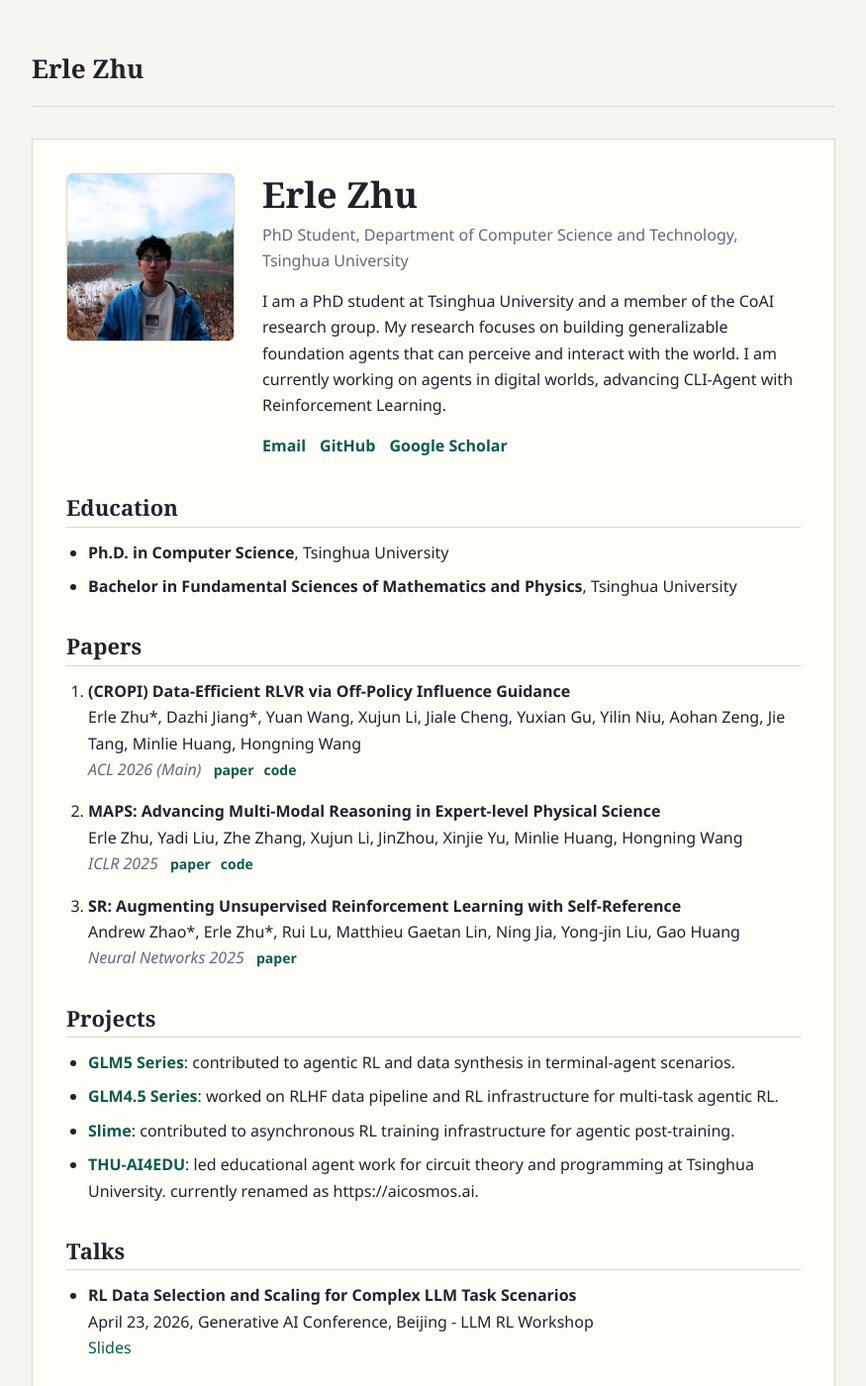
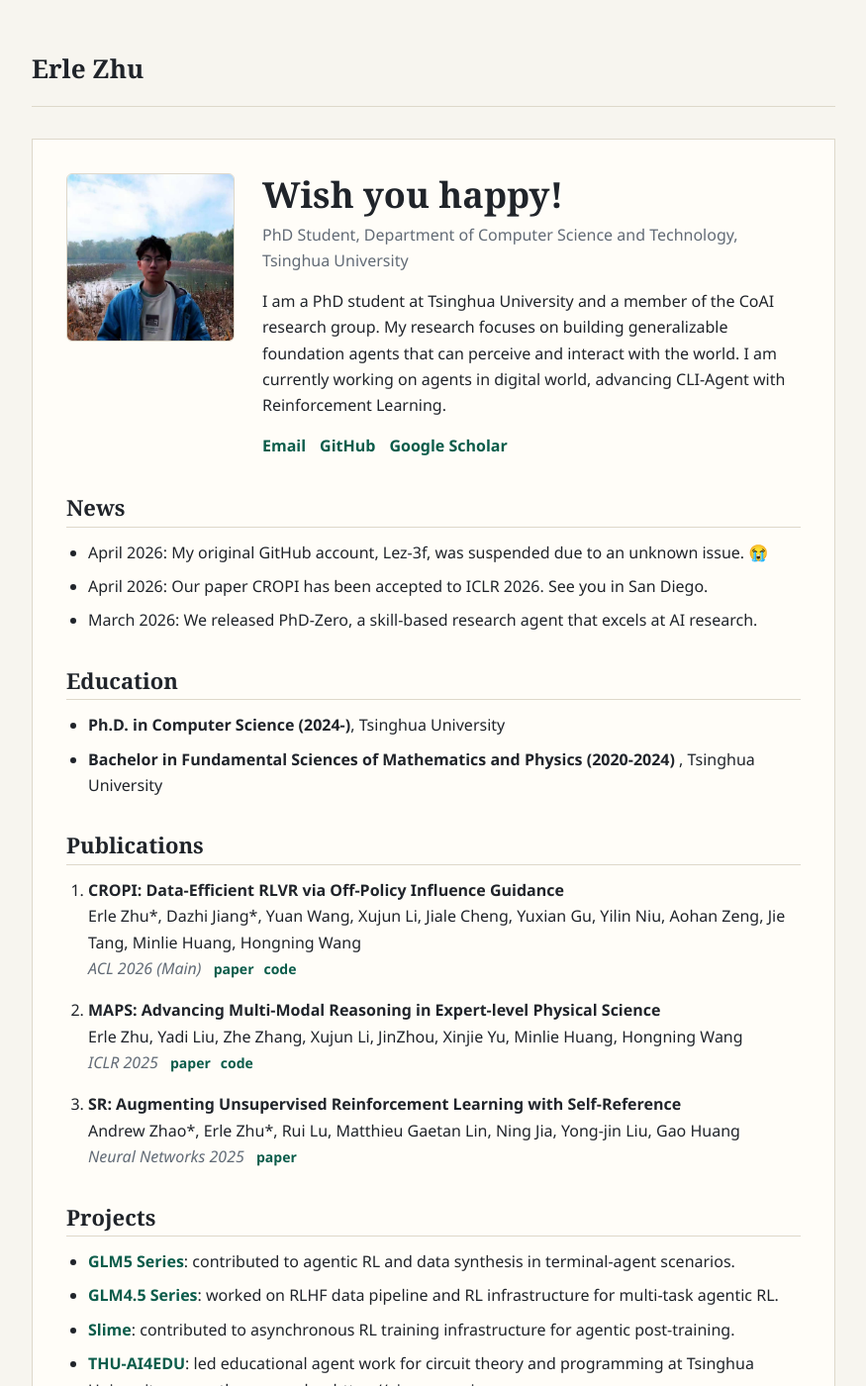
Before and after one commit to erlezhu02/erlezhu02.github.io, a Jekyll site: the page built from index.md, in a window 1280 px wide and 1400 px high. Shown: the whole window at 99% size, without its empty margins (202-1077 px from the left). Built offline with Jekyll 4.4.1, drawn with Linux system fonts in a browser that asks for light colours.

Commit message:
Update homepage news and content

```diff
--- a/index.md
+++ b/index.md
@@ -1,16 +1,16 @@
 ---
-title: Home
+title: Erle Zhu's Homepage
 ---
 
 <section class="profile">
   <img class="profile-photo" src="{{ '/assets/images/profile.jpg' | relative_url }}" alt="Wish you happy all the time!">
   <div>
-    <h1>Erle Zhu</h1>
+    <h1>Wish you happy!</h1>
     <p class="subtitle">PhD Student, Department of Computer Science and Technology, Tsinghua University</p>
     <p class="bio">
       I am a PhD student at Tsinghua University and a member of the CoAI research group.
       My research focuses on building generalizable foundation agents that can perceive and interact with the world.
-      I am currently working on agents in digital worlds, advancing CLI-Agent with Reinforcement Learning.
+      I am currently working on agents in digital world, advancing CLI-Agent with Reinforcement Learning.
     </p>
     <p class="links">
       <a href="mailto:erlerzhu@gmail.com">Email</a>
@@ -21,18 +21,27 @@ title: Home
 </section>
 
 <section>
-  <h2>Education</h2>
+  <h2>News</h2>
   <ul>
-    <li><strong>Ph.D. in Computer Science</strong>, Tsinghua University</li>
-    <li><strong>Bachelor in Fundamental Sciences of Mathematics and Physics</strong>, Tsinghua University</li>
+    <li>April 2026: My original GitHub account, Lez-3f, was suspended due to an unknown issue. 😭</li>
+    <li>April 2026: Our paper CROPI has been accepted to ICLR 2026. See you in San Diego.</li>
+    <li>March 2026: We released PhD-Zero, a skill-based research agent that excels at AI research.</li>
   </ul>
 </section>
 
 <section>
-  <h2>Papers</h2>
+  <h2>Education</h2>
+  <ul>
+    <li><strong>Ph.D. in Computer Science (2024-)</strong>, Tsinghua University</li>
+    <li><strong>Bachelor in Fundamental Sciences of Mathematics and Physics (2020-2024) </strong>, Tsinghua University</li>
+  </ul>
+</section>
+
+<section>
+  <h2>Publications</h2>
   <ol class="paper-list">
     <li>
-      <strong>(CROPI) Data-Efficient RLVR via Off-Policy Influence Guidance</strong><br>
+      <strong>CROPI: Data-Efficient RLVR via Off-Policy Influence Guidance</strong><br>
       <span>Erle Zhu*, Dazhi Jiang*, Yuan Wang, Xujun Li, Jiale Cheng, Yuxian Gu, Yilin Niu, Aohan Zeng, Jie Tang, Minlie Huang, Hongning Wang</span><br>
       <em>ACL 2026 (Main)</em>
       <span class="paper-links">
```
